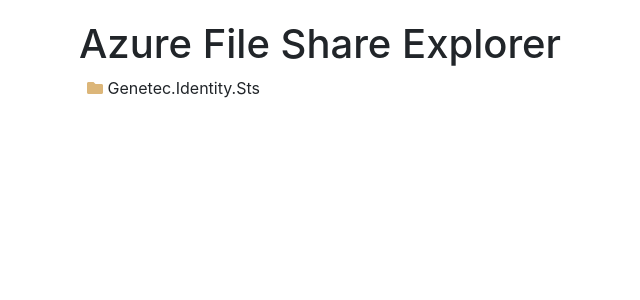
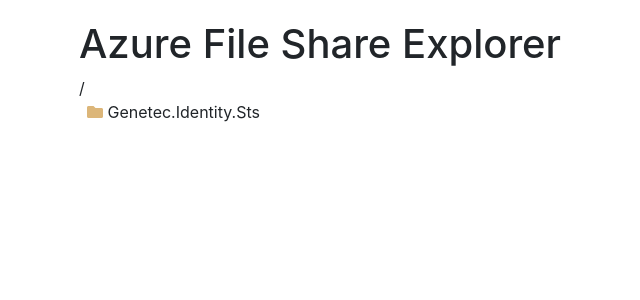
Before and after one commit to poveilleux/AzureFileShareExplorer, a React (Create React App) app in the folder src/AzureFileShareExplorer/ClientApp/: page / in a window 1280 px wide. Shown: the top 300 px of the page, without its empty margins (6-646 px from the left). Built offline with nearby package versions, Linux system fonts and the light colour scheme; the HTML template or start-up script is replaced by a standard one.

Commit message:
Change format of path

```diff
--- a/src/AzureFileShareExplorer/ClientApp/src/App.tsx
+++ b/src/AzureFileShareExplorer/ClientApp/src/App.tsx
@@ -20,7 +20,7 @@
 }
 
 const App: React.FC = () => {
-  const [location, setLocation] = useState("");
+  const [location, setLocation] = useState("/");
   const data = getData(location);
 
   console.log(`Location: ${location}`);
@@ -34,7 +34,7 @@
         </div>
       </header>
       <div>
-        {data.map((e) => displayElement(e, (l: string) => setLocation(location + "/" + l)))}
+        {data.map((e) => displayElement(e, (l: string) => setLocation(location + l + "/")))}
       </div>
     </div>
   );
```
